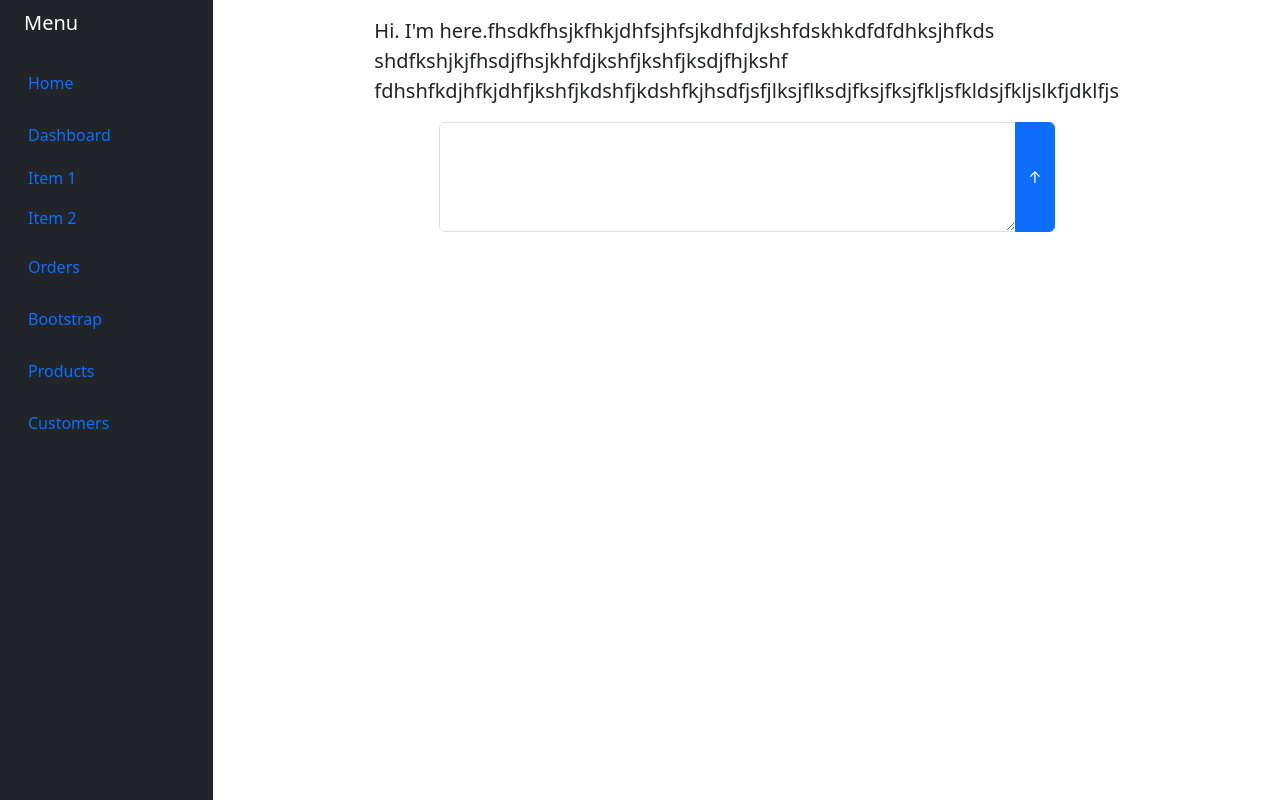
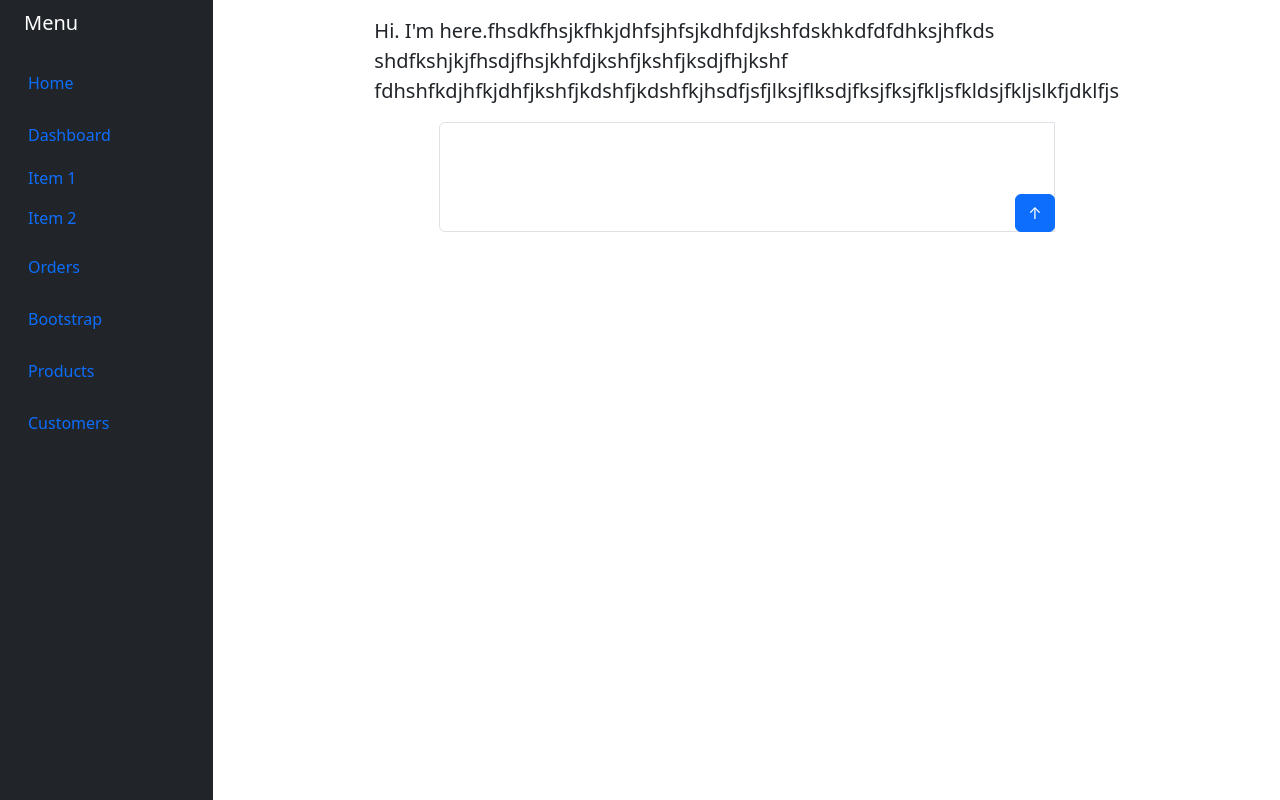
Before and after one commit to wms198/therapistAI, a React (Create React App) app in the folder frontend/: page / in a window 1280 px wide. Built offline with nearby package versions, Linux system fonts and the light colour scheme.

Commit message:
modified button into textarea

```diff
--- a/frontend/src/App.tsx
+++ b/frontend/src/App.tsx
@@ -2,6 +2,7 @@ import React from "react";
 import "bootstrap/dist/css/bootstrap.min.css";
 
 function App() {
+
   return (
 <div className="container-fluid">
     <div className="row flex-nowrap">
@@ -75,9 +76,13 @@ function App() {
             shdfkshjkjfhsdjfhsjkhfdjkshfjkshfjksdjfhjkshf
             fdhshfkdjhfkjdhfjkshfjkdshfjkdshfkjhsdfjsfjlksjflksdjfksjfksjfkljsfkldsjfkljslkfjdklfjs
           </p>
-          <div className="input-group ">
+          <div className="input-group position-relative">
             <textarea className="form-control custom-control" rows={4} cols={72}> </textarea>
-            <span className="input-group-addon btn btn-primary d-flex align-items-center">↑</span>
+            <div className="position-absolute d-flex justify-content-end fixed-bottom">
+              <button  className="btn btn-primary" >↑</button>
+
+               {/* input-group-addon */}
+            </div>
           </div>
         </div>
     </div>
```
